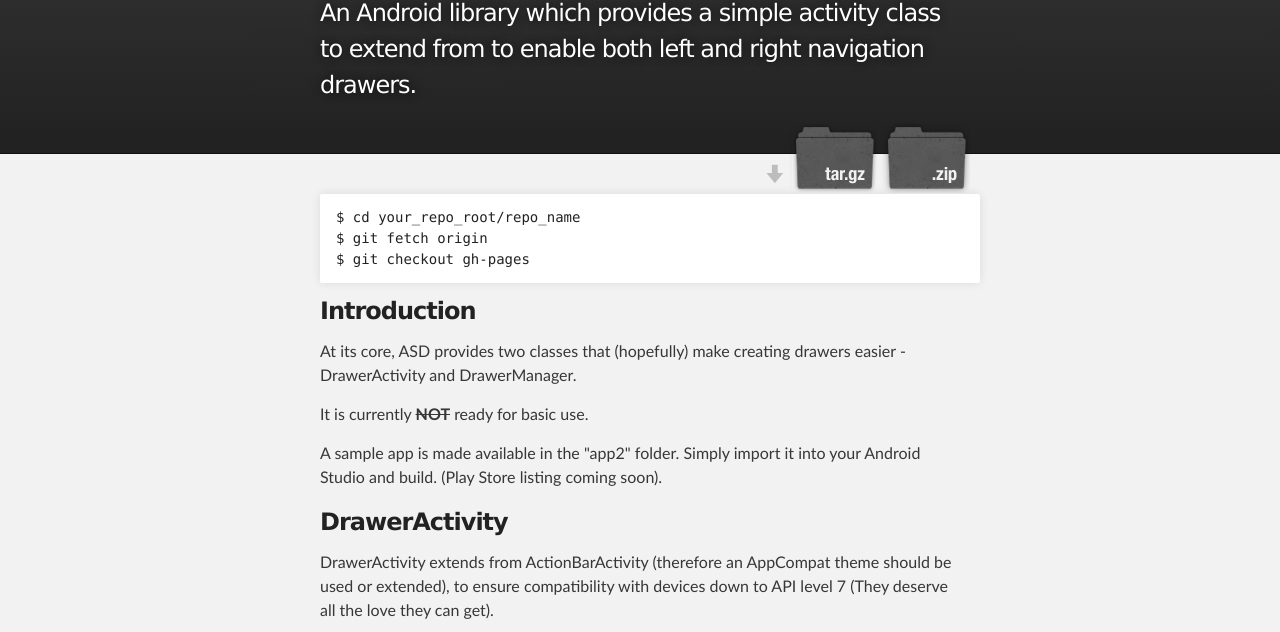
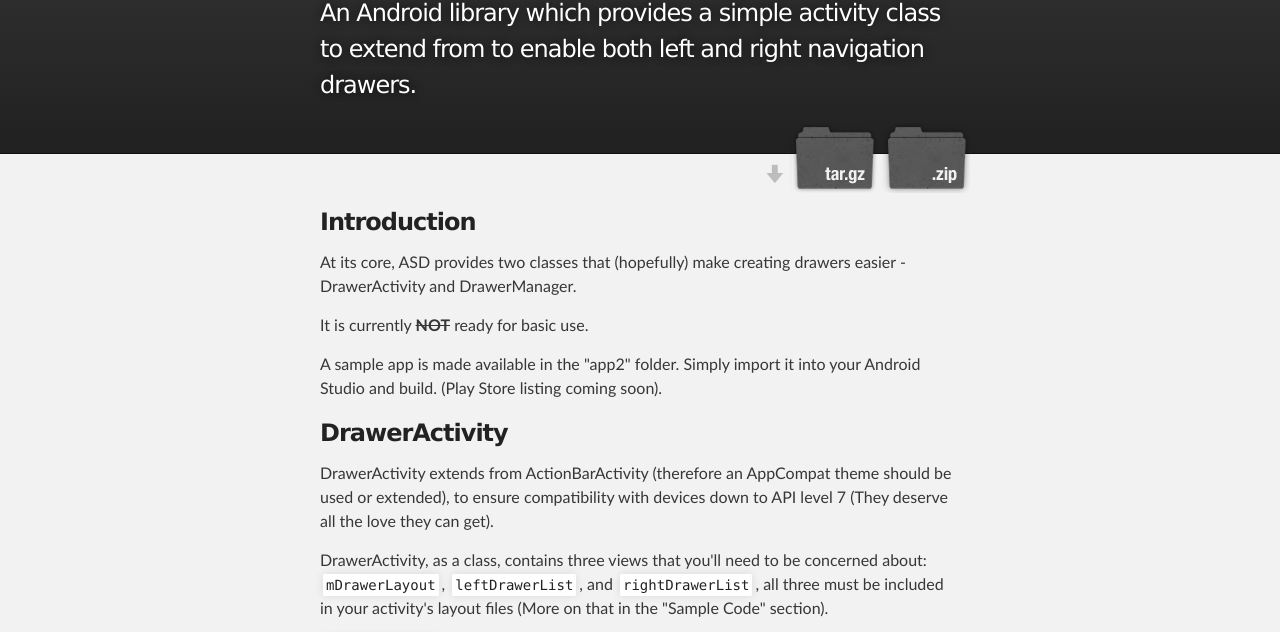
Before and after one commit to kokhouser/AndroidSimplifiedDrawer, a plain HTML site: page index.html in a window 1280 px wide. Shown: the part 128-760 px from the top of the page. Drawn offline with Linux system fonts and the light colour scheme.

```diff
--- a/index.html
+++ b/index.html
@@ -31,12 +31,7 @@
     <!-- MAIN CONTENT -->
     <div id="main_content_wrap" class="outer">
       <section id="main_content" class="inner">
-        <pre><code>$ cd your_repo_root/repo_name
-$ git fetch origin
-$ git checkout gh-pages
-</code></pre>
-
-<h3>
+        <h3>
 <a name="introduction" class="anchor" href="#introduction"><span class="octicon octicon-link"></span></a>Introduction</h3>
 
 <p>At its core, ASD provides two classes that (hopefully) make creating drawers easier - DrawerActivity and DrawerManager. </p>
@@ -79,7 +74,9 @@ $ git checkout gh-pages
     &lt;!-- MAIN CONTENT VIEW ENDS --&gt;
 
     &lt;!-- LEFT DRAWER
-         Currently, it doesn't matter what you name your listViews, but I may fix that in the future to reduce number of    code necessary to define in the Java files. --&gt;
+         Currently, it doesn't matter what you name your listViews,
+         but I may fix that in the future to reduce number of
+         code necessary to define in the Java files. --&gt;
 
     &lt;ListView android:id="@+id/left_drawer"
         android:layout_width="200dp"
```
Also changed, not shown: params.json (+1 -1 lines).
